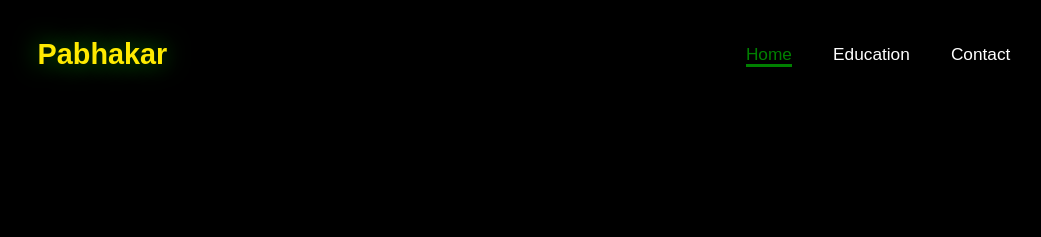
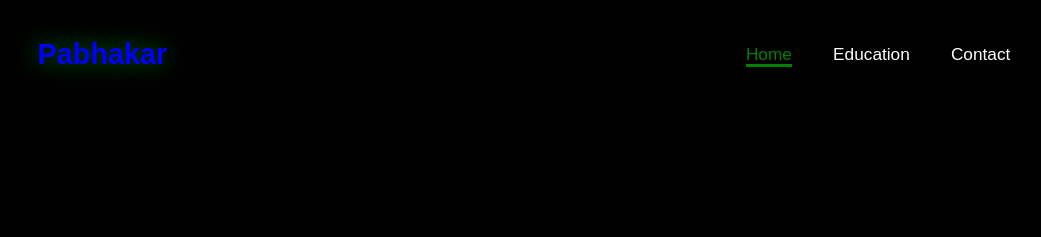
Before and after one commit to prakash-9866/portfolio_prabha, a plain HTML site: page index.html in a window 1280 px wide. Shown: the top 237 px of the page, without its empty margins (116-1157 px from the left). Drawn offline with nearby package versions, Linux system fonts and the light colour scheme.

Commit message:
Update style.css

```diff
--- a/style.css
+++ b/style.css
@@ -48,7 +48,7 @@ body {
   transition: 0.3s ease;
 }
 .logo span {
-  color:#ffea00;
+  color:blue;
   text-shadow: 0 0 25px var(--main-color);
 }
 .logo:hover {
```
